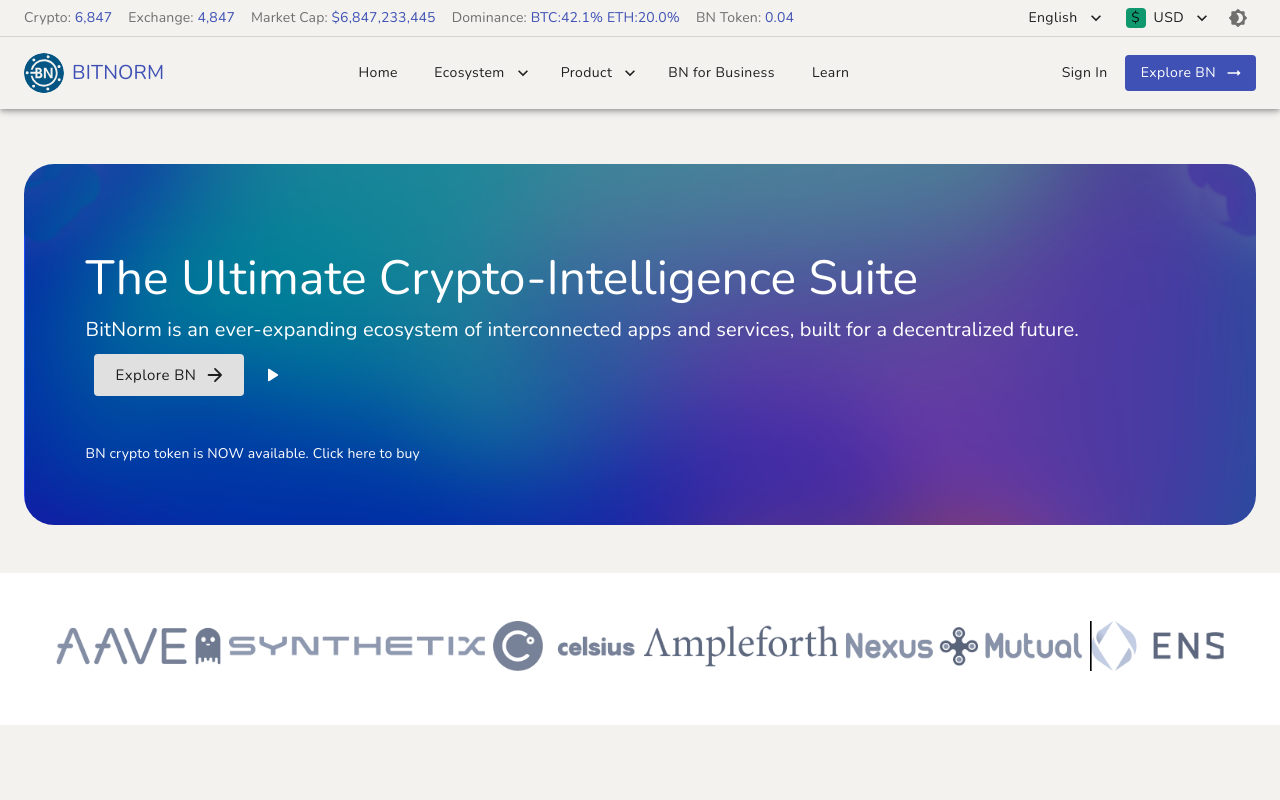
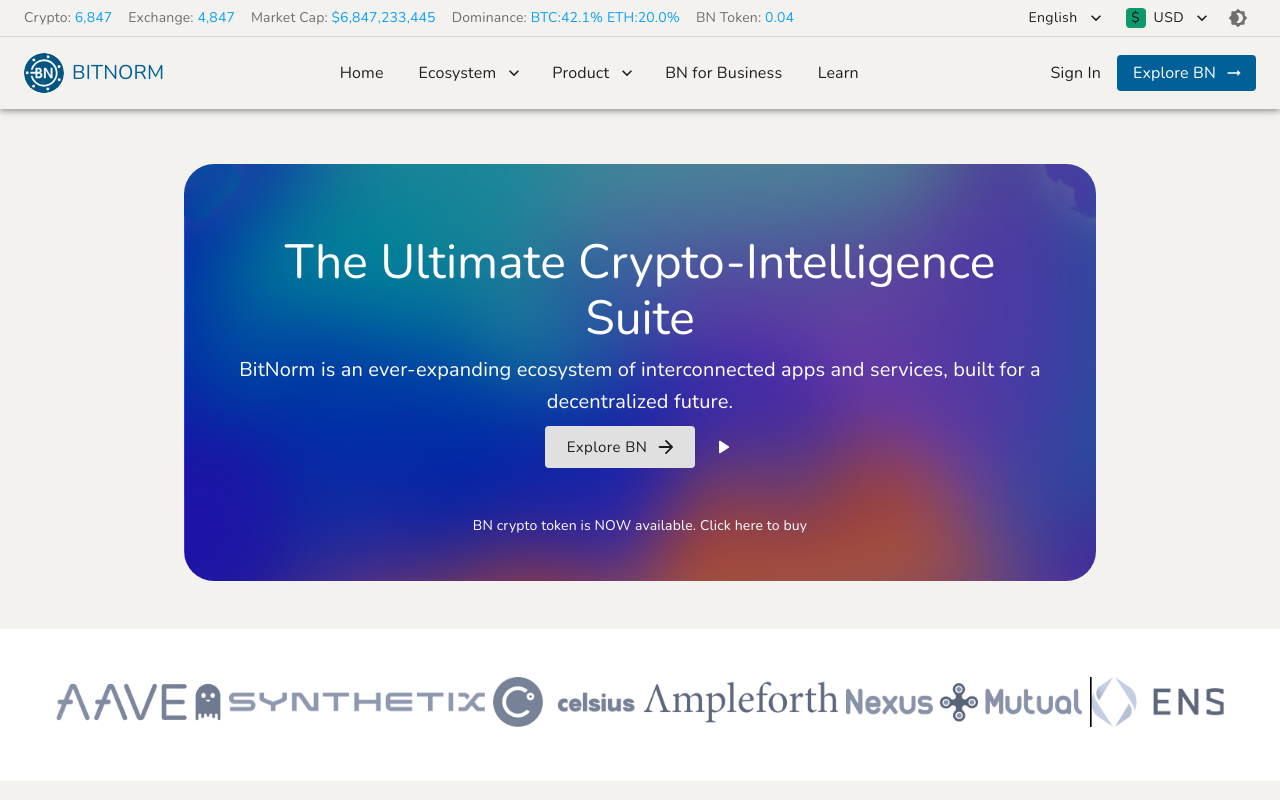
Before and after one commit to i-moonlight/BitNom_frontend, a React (Create React App) app: page / in a window 1280 px wide. Shown: the top 800 px of the page. Built offline with nearby package versions, Linux system fonts and the light colour scheme; what apollo-upload-client would draw is missing.

Commit message:
ui tweaks

```diff
--- a/package.json
+++ b/package.json
@@ -50,8 +50,7 @@
     "start": "react-scripts start",
     "build": "react-scripts build",
     "test": "react-scripts test",
-    "eject": "react-scripts eject",
-    "dev": "docker run --rm --name mongo -p 27017:27017  mongo && docker run -it --rm --name rabbitmq -p 5672:5672 -p 15672:15672 rabbitmq:3-management && npm start && cd.. && cd gateway && npm start"
+    "eject": "react-scripts eject"
   },
   "eslintConfig": {
     "extends": [
--- a/src/App.js
+++ b/src/App.js
@@ -27,6 +27,12 @@ export default function App() {
   };
 
   const themeOptionsLight = {
+    primary: {
+      main: '#006097',
+    },
+    secondary: {
+      main: '#FB5E5E',
+    },
     background: {
       paperAlt: '#333333',
       comment: '#ececec',
--- a/src/components/navbar/StatusBar.jsx
+++ b/src/components/navbar/StatusBar.jsx
@@ -47,7 +47,7 @@ export default function StatusBar() {
                   style={{ marginRight: 16 }}
                   noWrap
                 >
-                  {title}: <span className={classes.textTheme}>{value}</span>
+                  {title}: <span className='text-link'>{value}</span>
                 </Typography>
               </div>
             ))}
--- a/src/components/navbar/landing/NavBarLanding.jsx
+++ b/src/components/navbar/landing/NavBarLanding.jsx
@@ -71,8 +71,9 @@ export default function NavBarLanding() {
                 color={theme.palette.text.primary}
                 variant='text'
                 textCase
+                size='large'
               >
-                Home
+                <Typography>Home</Typography>
               </Button>
               <Button
                 className='mx-2'
@@ -89,7 +90,7 @@ export default function NavBarLanding() {
                   }, 500)
                 }
               >
-                Ecosystem
+                <Typography>Ecosystem</Typography>
                 <NavBarMenu show={showMenuEcosystem} items={menuEcosystem} />
               </Button>
               <Button
@@ -107,7 +108,7 @@ export default function NavBarLanding() {
                   }, 300)
                 }
               >
-                Product
+                <Typography>Product</Typography>
                 <NavBarMenu show={showMenuProduct} items={menuProduct} />
               </Button>
               <Button
@@ -116,7 +117,7 @@ export default function NavBarLanding() {
                 variant='text'
                 textCase
               >
-                BN for Business
+                <Typography>BN for Business</Typography>
               </Button>
               <Button
                 className='mx-2'
@@ -124,7 +125,7 @@ export default function NavBarLanding() {
                 variant='text'
                 textCase
               >
-                Learn
+                <Typography>Learn</Typography>
               </Button>
             </div>
           </Hidden>
@@ -138,7 +139,7 @@ export default function NavBarLanding() {
                 history.push('/auth/login');
               }}
             >
-              Sign In
+              <Typography>Sign In</Typography>
             </Button>
             <Button
               textCase
@@ -151,8 +152,10 @@ export default function NavBarLanding() {
                 history.push('/auth/signup');
               }}
             >
-              Explore
-              <Hidden xsDown> BN</Hidden>
+              <Typography>
+                Explore
+                <Hidden smDown> BN</Hidden>
+              </Typography>
             </Button>
             <Hidden mdUp>
               <IconButton
--- a/src/components/utilities/styles.components.js
+++ b/src/components/utilities/styles.components.js
@@ -69,20 +69,17 @@ export const useStyles = makeStyles(theme => ({
     color: theme.palette.primary.main,
   },
   topTabs: {
-    minWidth: 170,
+    minWidth: 200,
     textAlign: 'center',
     cursor: 'pointer',
     backgroundColor: 'inherit',
     '&:hover': {
-      backgroundColor:
-        theme.palette.type == 'dark'
-          ? theme.palette.background.paper
-          : theme.palette.background.search,
+      backgroundColor: theme.palette.background.paper,
     },
   },
   topTabsActive: {
     width: '100%',
-    minWidth: 170,
+    minWidth: 200,
     textAlign: 'center',
     cursor: 'pointer',
     backgroundColor: 'inherit',
@@ -90,10 +87,11 @@ export const useStyles = makeStyles(theme => ({
     borderBottomColor: theme.palette.primary.main,
     borderBottomStyle: 'solid',
     '&:hover': {
-      backgroundColor:
-        theme.palette.type == 'dark'
-          ? theme.palette.background.paper
-          : theme.palette.background.search,
+      backgroundColor: theme.palette.background.paper,
     },
   },
+  menuPopover: {
+    position: 'absolute',
+    backgroundColor: theme.palette.background.paper,
+  },
 }));
--- a/src/css/style.css
+++ b/src/css/style.css
@@ -16,7 +16,7 @@ body {
 
 a {
   text-decoration: none !important;
-  color: #006097;
+  color: #0ea0f3;
   cursor: pointer !important;
 }
 
@@ -27,6 +27,10 @@ a.alt {
 
 .text-theme {
   color: #006097 !important;
+}
+
+.text-link {
+  color: #0ea0f3 !important;
 }
 
 .bg-theme {
--- a/src/pages/dasboard/bn_connect/scroll/CreatePost.jsx
+++ b/src/pages/dasboard/bn_connect/scroll/CreatePost.jsx
@@ -13,7 +13,6 @@ import {
   ListItemText,
   Modal,
   Typography,
-  useTheme,
 } from '@material-ui/core';
 import {
   ChevronRight,
@@ -56,7 +55,6 @@ export default function CreatePost({
   const [scroll_text, setScrollText] = useState('');
   const [scroll_images, setScrollImages] = useState([]);
   const [scroll_video, setScrollVideo] = useState(null);
-  const theme = useTheme();
   const state = useSelector(st => st);
   const user = state.auth.user;
   const [
@@ -132,7 +130,7 @@ export default function CreatePost({
         <Grid item lg={3} md={2} sm={1} xs={1}></Grid>
         <Grid item lg={6} md={8} sm={10} xs={10}>
           <Card>
-            <div className='space-between mx-3 my-2'>
+            <div className='space-between mx-3 my-2 center-horizontal'>
               <Typography variant='body2'></Typography>
               <Typography variant='body1'>Create Post</Typography>
               <IconButton size='small' className='m-1 p-1'>
@@ -170,10 +168,10 @@ export default function CreatePost({
                   secondary={
                     <Button
                       textCase
+                      variant='text'
                       style={{
-                        backgroundColor: theme.palette.background.default,
+                        // backgroundColor: theme.palette.background.default,
                         padding: '0px 10px',
-                        textTransform: 'none',
                       }}
                       startIcon={<Public />}
                       endIcon={
--- a/src/pages/welcome/Footer.jsx
+++ b/src/pages/welcome/Footer.jsx
@@ -20,7 +20,8 @@ export default function Footer() {
               </Typography>
             </Grid>
             <Grid item md={6} sm={12} className='my-3'>
-              <div className='center-horizontal'>
+              <div className='w-100'>
+                <div className='center-horizontal justify-content-end'>
                   <TextField
                     style={{ flex: 1 }}
                     fullWidth={false}
@@ -29,6 +30,7 @@ export default function Footer() {
                   <Button className='mx-2' textCase>
                     <Typography noWrap>Subscribe</Typography>
                   </Button>
+                </div>
               </div>
             </Grid>
           </Grid>
--- a/src/pages/welcome/landing/HeaderSection.jsx
+++ b/src/pages/welcome/landing/HeaderSection.jsx
@@ -20,7 +20,7 @@ export default function HeaderSection() {
         backgroundColor: theme.palette.background.landing,
       }}
     >
-      <Container container component={Grid} maxWidth='lg'>
+      <Container container component={Grid} maxWidth='md'>
         <Grid
           style={{
             backgroundImage: `url('${headerBgImg}')`,
@@ -33,14 +33,22 @@ export default function HeaderSection() {
           className='mt-5 mb-5'
         >
           <DarkTheme>
-            <Typography variant='h3' color='textPrimary' className='mb-2 mt-4'>
+            <Typography
+              variant='h3'
+              color='textPrimary'
+              className='mb-2 mt-4 text-center'
+            >
               The Ultimate Crypto-Intelligence Suite
             </Typography>
-            <Typography variant='h6' color='textPrimary' className='my-2'>
+            <Typography
+              variant='h6'
+              color='textPrimary'
+              className='my-2 text-center'
+            >
               BitNorm is an ever-expanding ecosystem of interconnected apps and
               services, built for a decentralized future.
             </Typography>
-            <div className='center-horizontal mt-2 mb-5'>
+            <div className='center-horizontal mt-2 mb-5 justify-content-center'>
               <Button
                 color={theme.palette.text.primary}
                 size='large'
@@ -54,7 +62,11 @@ export default function HeaderSection() {
                 <PlayArrowRounded />
               </IconButton>
             </div>
-            <Typography variant='body2' color='textPrimary' className='mt-5'>
+            <Typography
+              variant='body2'
+              color='textPrimary'
+              className='mt-5 text-center'
+            >
               BN crypto token is NOW available.{' '}
               <a href='' className='alt'>
                 Click here to buy
--- a/src/pages/welcome/landing/LayersSection.jsx
+++ b/src/pages/welcome/landing/LayersSection.jsx
@@ -42,9 +42,10 @@ export default function LayersSection() {
               </Typography>
             </Grid>
           </Grid>
-          <Grid spacing={2} container className='pb-5'>
+          <div className='m-5'>
+            <Grid spacing={2} container className='pb-5 '>
               {platformLayers.map(card => (
-              <Grid key={`${card?.text}`} item md={3} sm={6}>
+                <Grid key={`${card?.text}`} item md={4} sm={6}>
                   <Card className={classes.layersCard}>
                     <CardMedia
                       component='img'
@@ -69,14 +70,18 @@ export default function LayersSection() {
               ))}
               <Grid item lg={3}></Grid>
             </Grid>
+          </div>
         </Container>
       </Grid>
     </DarkTheme>
   );
 }
 
-const useStyles = makeStyles(() => ({
+const useStyles = makeStyles(theme => ({
   layersCard: {
     backgroundColor: '#333333',
   },
+  cards: {
+    margin: theme.breakpoints.up('sm') ? 50 : 0,
+  },
 }));
--- a/src/pages/welcome/utilities/welcome.data.js
+++ b/src/pages/welcome/utilities/welcome.data.js
@@ -23,7 +23,7 @@ export const platformLayers = [
   {
     image: media1Img,
     title: 'BN Knowledge Center',
-    text: 'It is at the heart of the BN product. It is the driving force of both BNConnect and BNMarketplace',
+    text: 'It is at the heart of the BN product. It is also the driving force of both BN Connect and BN Marketplace alike',
   },
 ];
 
```
Also changed, not shown: src/components/navbar/dashboard/TabsBar2.jsx (+24 -9 lines). Lines whose indentation alone changed are shown as unchanged.
